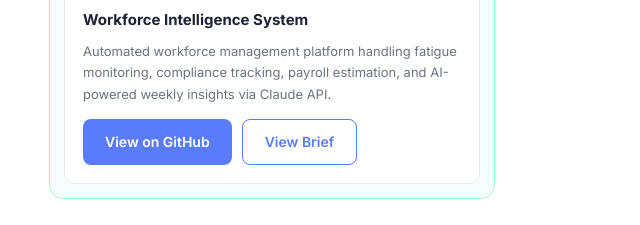
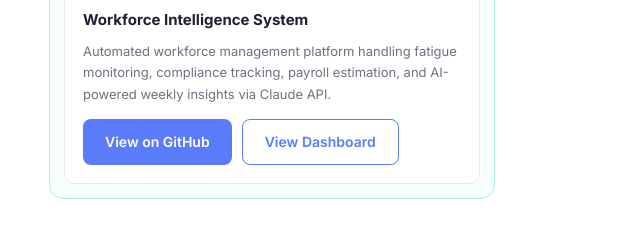
Before and after one commit to diakurnia/diakurnia.github.io, a plain HTML site: page index.html in a window 1280 px wide. Shown: the part 2875-3100 px from the top of the page, 601-1241 px from the left. Drawn offline with Linux system fonts and the light colour scheme.

Commit message:
feat: replace WIS PDF link with live dashboard link

```diff
--- a/index.html
+++ b/index.html
@@ -232,7 +232,7 @@
               </p>
               <div class="project-links">
                 <a href="https://github.com/diakurnia/workforce-intelligence-system" target="_blank" class="btn-primary">View on GitHub</a>
-                <a href="https://github.com/diakurnia/workforce-intelligence-system/blob/main/WIS%20%E2%80%94%20Executive%20Brief.pdf" target="_blank" class="btn-outline">View Brief</a>
+                <a href="https://script.google.com/macros/s/AKfycbw7_mxs_ZEF95HBrIKw3lfKIyZtxHZi2OGVCesjSK2MUguU-35CZhqUBRKnMmNMwNh-/exec" target="_blank" class="btn-outline">View Dashboard</a>
               </div>
             </div>
           </div>
```
